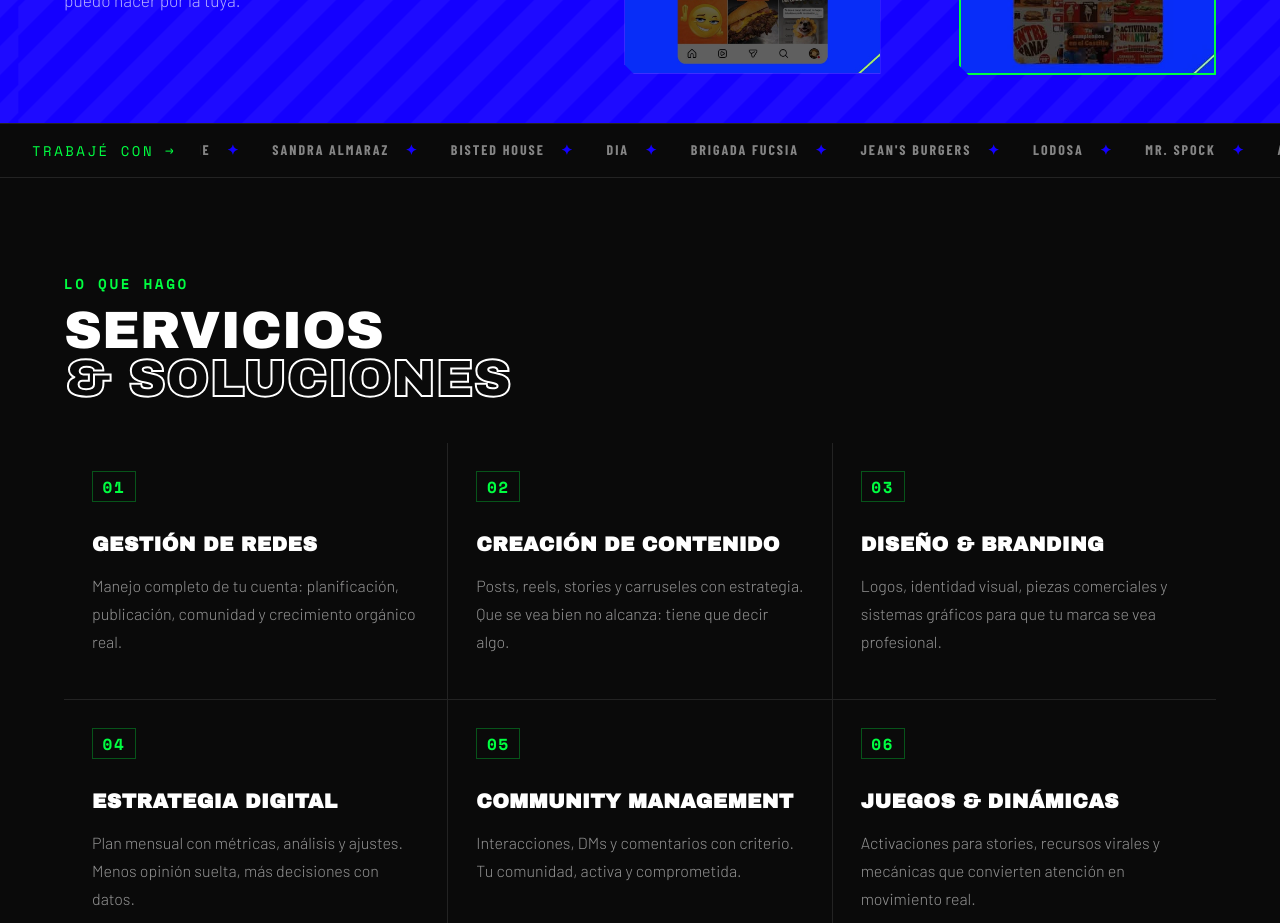
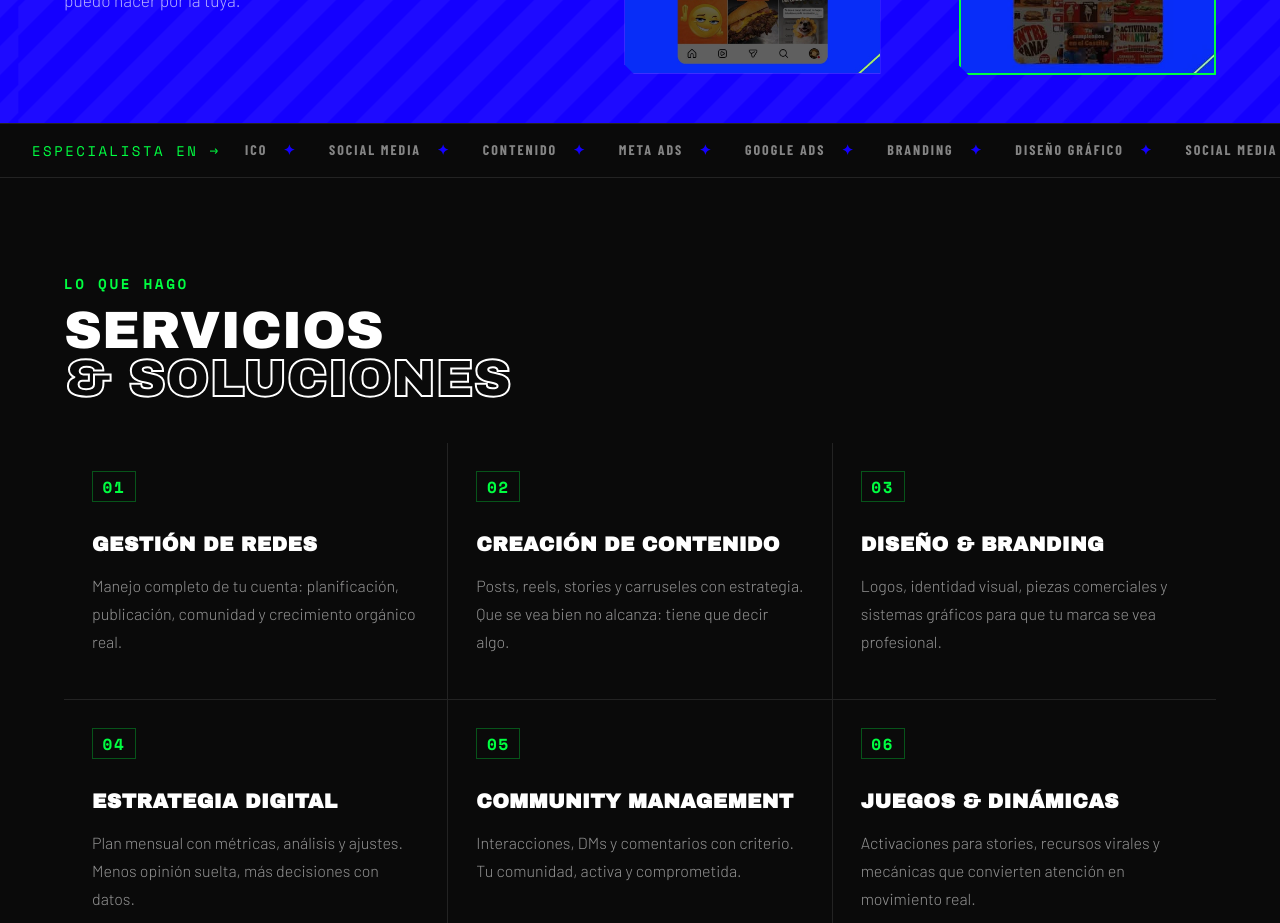
Before and after one commit to MaxiPerlo15/design-honex, a Next.js app: page / in a window 1280 px wide. Shown: the part 960-1883 px from the top of the page. Built offline with nearby package versions, Linux system fonts and the light colour scheme; a web font is replaced by a local one.

Commit message:
Modificar franja cliente, por franja servicios

```diff
--- a/src/app/page.tsx
+++ b/src/app/page.tsx
@@ -1,5 +1,5 @@
 import { AnimationEffects } from "@/components/landing/AnimationEffects";
-import { ClientMarquee } from "@/components/landing/ClientMarquee";
+import { ServicesMarquee } from "@/components/landing/ServicesMarquee";
 import { Contact } from "@/components/landing/Contact";
 import { Footer } from "@/components/landing/Footer";
 import { Hero } from "@/components/landing/Hero";
@@ -10,7 +10,6 @@ import { BusinessDiagnostic } from "@/components/landing/BusinessDiagnostic";
 import { Process } from "@/components/landing/Process";
 import { Services } from "@/components/landing/Services";
 import {
-  clients,
   contactLinks,
   hero,
   navLinks,
@@ -19,6 +18,7 @@ import {
   processSteps,
   services,
   businessDiagnostic,
+  servicesMarquee,
 } from "@/data/landing";
 
 export default function Home() {
@@ -59,7 +59,7 @@ export default function Home() {
       <Nav logoSrc={hero.logoSrc} logoAlt={hero.logoAlt} links={navLinks} />
       <Hero hero={hero} />
       <ProofClaim claim={proofClaim} />
-      <ClientMarquee clients={clients} label="Trabajé con →" />
+      <ServicesMarquee services={servicesMarquee} label="Especialista en →" />
       <Services services={services} />
       <BusinessDiagnostic content={businessDiagnostic} />
       <Portfolio items={portfolioItems} />
--- /dev/null
+++ b/src/components/landing/ServicesMarquee.tsx
@@ -0,0 +1,43 @@
+import type { ServicesMarqueeItem } from "@/data/landing";
+
+type ServicesMarqueeProps = {
+  services: ServicesMarqueeItem[];
+  label: string;
+};
+
+export function ServicesMarquee({ services, label }: ServicesMarqueeProps) {
+  const repeatedServices = [...services, ...services];
+
+  return (
+    <section className="flex items-center gap-6 border-y border-white/10 bg-[#0a0a0a] py-4" data-reveal>
+      <span className="shrink-0 pl-5 font-mono text-[14px] uppercase tracking-[0.18em] text-[#00ff41] md:pl-8">
+        {label}
+      </span>
+      <div className="overflow-hidden">
+        <div className="marquee whitespace-nowrap font-display text-sm font-bold uppercase tracking-[0.14em] text-white/50">
+          {repeatedServices.map((service, index) =>
+            service.href ? (
+              <a
+                key={`${service.name}-${index}`}
+                className="mx-4 inline-flex items-center gap-4"
+                href={service.href}
+                target="_blank"
+                rel="noopener noreferrer"
+                aria-label={`${service.name} - abrir`}
+                data-magnetic="true"
+              >
+                {service.name}
+                <span className="text-[#1400ff]">✦</span>
+              </a>
+            ) : (
+              <span key={`${service.name}-${index}`} className="mx-4 inline-flex items-center gap-4">
+                {service.name}
+                <span className="text-[#1400ff]">✦</span>
+              </span>
+            ),
+          )}
+        </div>
+      </div>
+    </section>
+  );
+}
--- a/src/data/landing.ts
+++ b/src/data/landing.ts
@@ -33,6 +33,11 @@ export type ClientItem = {
   href?: string;
   label?: string;
   featured?: boolean;
+};
+
+export type ServicesMarqueeItem = {
+  name: string;
+  href?: string;
 };
 
 export type PortfolioItem = {
@@ -218,6 +223,15 @@ export const clients: ClientItem[] = [
   { name: "Brigada Fucsia" },
   { name: "Jean's Burgers" },
   { name: "Lodosa" },
+];
+
+export const servicesMarquee: ServicesMarqueeItem[] = [
+  { name: "Branding" },
+  { name: "Diseño gráfico" },
+  { name: "Social media" },
+  { name: "Contenido" },
+  { name: "Meta Ads" },
+  { name: "Google Ads" },
 ];
 
 export const proofClaim: ProofClaim = {
```
